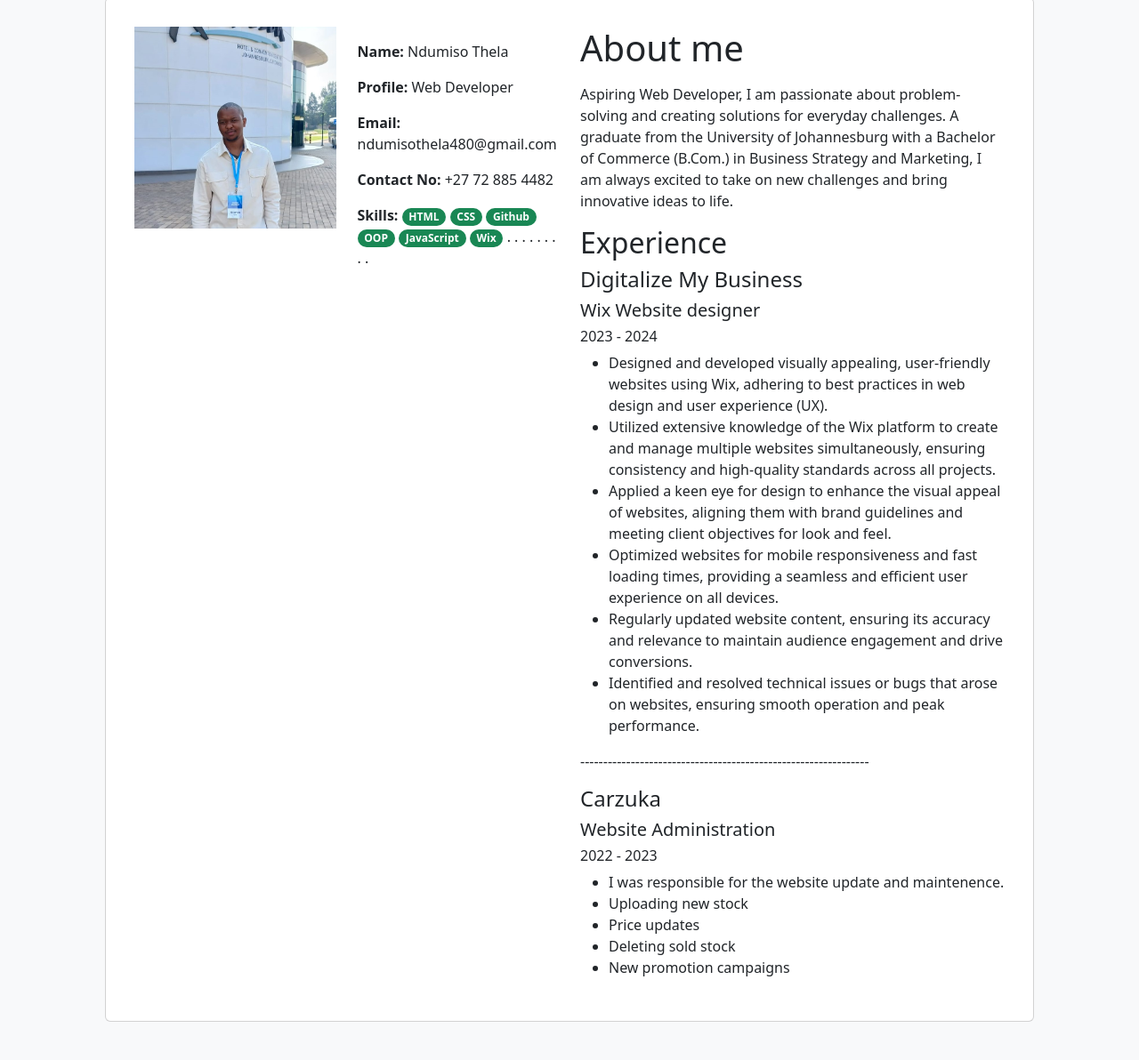
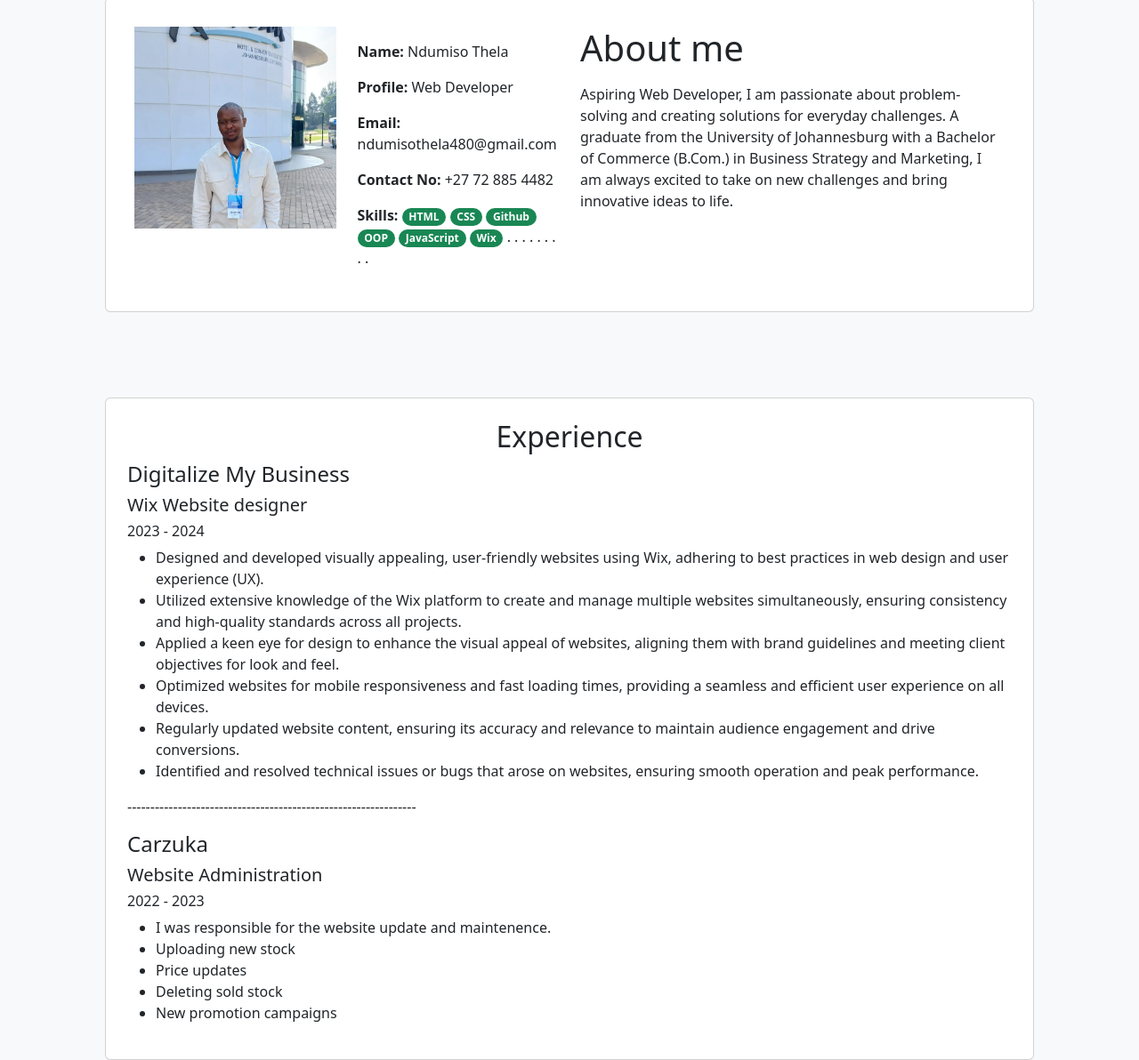
Before and after one commit to ndumisothela/umuzi-portfolio, a website: page index.html in a window 1280 px wide. Shown: the part 851-2043 px from the top of the page at 89% size. Drawn offline with nearby package versions, Linux system fonts and the light colour scheme.

Commit message:
new section

```diff
--- a/index.html
+++ b/index.html
@@ -151,6 +151,7 @@
                     </p>
                   </div>
                 </div>
+
               </div>
               <div class="col-md-6">
                 <h1 class="text-center text-md-start">About me</h1>
@@ -162,7 +163,19 @@
                   always excited to take on new challenges and bring innovative
                   ideas to life.
                 </p>
-                <h2 class="text-center text-md-start">Experience</h2>
+              </div>
+            </div>
+          </div>
+        </div>
+      </div>
+    </section>
+    <section id="my-experience">
+      <div class="container p-5">
+        <div class="card">
+          <div class="row p-4">
+      <div class="col-md-12">
+
+        <h2 class="text-center justify-content-center d-flex text-md-start">Experience</h2>
 
         <h4>Digitalize My Business</h4>
         <h5>Wix Website designer</h5>
@@ -218,7 +231,6 @@
       </div>
       </div>
     </div>
-      </div>
     </section>
     <section id="my-projects">
       <div class="container p-3">
@@ -235,7 +247,7 @@
                 <h5 class="card-title">NAME IT</h5>
                 <p class="card-text">This program will help you come up with a name for your startUp business || Built this with HTML, CSS , JavaScript AND React.js</p>
                 <a
-                  href="https://name-it-startup.netlify.app/""
+                  href="https://name-it-startup.netlify.app/"
                   target="_blank"
                   class="btn btn-primary"
                   >VIEW SITE</a
```
Also changed, not shown: 1 other file. Lines whose indentation alone changed are shown as unchanged.
